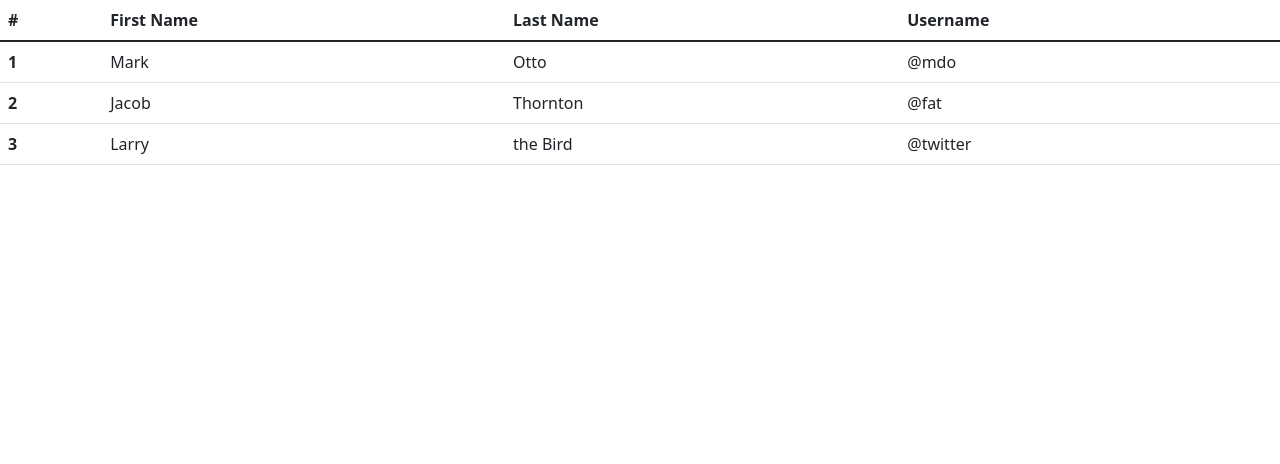
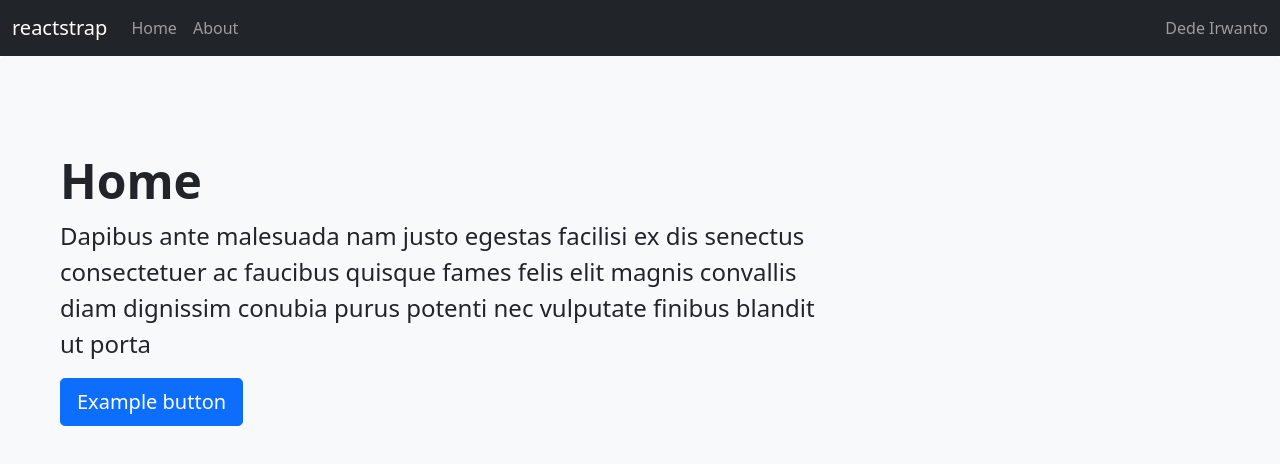
Before and after one commit to dede-irwanto/front-reactjs, a React (Create React App) app: page / in a window 1280 px wide. Shown: the top 464 px of the page. Built offline with nearby package versions, Linux system fonts and the light colour scheme.

Commit message:
first commit

```diff
--- a/package.json
+++ b/package.json
@@ -7,6 +7,7 @@
     "@testing-library/react": "^12.1.2",
     "@testing-library/user-event": "^13.5.0",
     "bootstrap": "^5.1.3",
+    "cors": "^2.8.5",
     "react": "^17.0.2",
     "react-dom": "^17.0.2",
     "react-router-dom": "^6.2.1",
--- a/src/App.js
+++ b/src/App.js
@@ -1,13 +1,20 @@
-import Home from "./Component/Fungsional/Home";
-import Parent from "./Component/Class/Parent";
-import BootstrapComp from "./Component/Class/BootstrapComp";
-// import "./App.css";
+import React from "react";
+import { BrowserRouter, Route, Routes } from "react-router-dom";
+import About from "./Component/Fungsional/AboutComp";
+import DetailComp from "./Component/Fungsional/DetailComp";
+import HomePage from "./Component/Fungsional/HomePage";
+import NavbarComp from "./Component/Fungsional/NavbarComp";
 
 function App() {
   return (
-    <div className="App">
-      <BootstrapComp />
-    </div>
+    <BrowserRouter>
+      <NavbarComp />
+      <Routes>
+        <Route exact path="/" element={<HomePage />} />
+        <Route exact path="/about" element={<About />} />
+        <Route exact path="/detail/:id" element={<DetailComp />} />
+      </Routes>
+    </BrowserRouter>
   );
 }
 
--- /dev/null
+++ b/src/Component/Fungsional/AboutComp.jsx
@@ -0,0 +1,35 @@
+import React from "react";
+import { Row, Col, Container } from "reactstrap";
+import CardComp from "./CardComp";
+
+const AboutComp = () => {
+  return (
+    <div>
+      <div className="p-5 mb-4 bg-light rounded-3">
+        <div className="container-fluid py-5">
+          <h1 className="display-5 fw-bold">About</h1>
+          <p className="col-md-8 fs-4">
+            Ut magna vulputate potenti dui ex pretium torquent integer et semper
+            viverra erat dapibus nulla morbi fusce pulvinar porta consequat diam
+            maecenas elit suscipit mus iaculis accumsan condimentum ad eu
+          </p>
+        </div>
+      </div>
+      <Container>
+        <Row>
+          <Col md="4">
+            <CardComp id="1" judul="Belajar React JS" tanggal="30 Mei 2022" />
+          </Col>
+          <Col md="4">
+            <CardComp id="2" judul="Belajar Golang" tanggal="30 Juni 2022" />
+          </Col>
+          <Col md="4">
+            <CardComp id="3" judul="Belajar PHP" tanggal="30 Juli 2022" />
+          </Col>
+        </Row>
+      </Container>
+    </div>
+  );
+};
+
+export default AboutComp;
--- /dev/null
+++ b/src/Component/Fungsional/CardComp.jsx
@@ -0,0 +1,44 @@
+import React from "react";
+import { Link } from "react-router-dom";
+import {
+  Card,
+  CardImg,
+  CardBody,
+  CardTitle,
+  CardSubtitle,
+  CardText,
+  Button,
+} from "reactstrap";
+
+const CardComp = (props) => {
+  return (
+    <div>
+      <Card>
+        <CardImg
+          alt="Card image cap"
+          src="https://picsum.photos/318/180"
+          top
+          width="100%"
+        />
+        <CardBody>
+          <CardTitle tag="h5">{props.judul}</CardTitle>
+          <CardSubtitle className="mb-2 text-muted" tag="h6">
+            {props.tanggal}
+          </CardSubtitle>
+          <CardText>
+            This is a wider card with supporting text below as a natural lead-in
+            to additional content. This content is a little bit longer.
+          </CardText>
+          <Link
+            to={{ pathname: `/detail/${props.id}` }}
+            state={{ judul: props.judul, tanggal: props.tanggal }}
+          >
+            <Button>Detail</Button>
+          </Link>
+        </CardBody>
+      </Card>
+    </div>
+  );
+};
+
+export default CardComp;
--- /dev/null
+++ b/src/Component/Fungsional/DetailComp.jsx
@@ -0,0 +1,24 @@
+import React from "react";
+import { useLocation } from "react-router-dom";
+
+const DetailComp = (props) => {
+  const location = useLocation();
+  const { judul, tanggal } = location.state;
+  return (
+    <div>
+      <div className="p-5 mb-4 bg-light rounded-3">
+        <div className="container-fluid py-5">
+          <h1 className="display-5 fw-bold">{judul}</h1>
+          <p className="lead">{tanggal}</p>
+          <p className="col-md-8 fs-4">
+            Ut magna vulputate potenti dui ex pretium torquent integer et semper
+            viverra erat dapibus nulla morbi fusce pulvinar porta consequat diam
+            maecenas elit suscipit mus iaculis accumsan condimentum ad eu
+          </p>
+        </div>
+      </div>
+    </div>
+  );
+};
+
+export default DetailComp;
--- /dev/null
+++ b/src/Component/Fungsional/HomePage.jsx
@@ -0,0 +1,24 @@
+import React from "react";
+
+const HomePage = () => {
+  return (
+    <div>
+      <div className="p-5 mb-4 bg-light rounded-3">
+        <div className="container-fluid py-5">
+          <h1 className="display-5 fw-bold">Home</h1>
+          <p className="col-md-8 fs-4">
+            Dapibus ante malesuada nam justo egestas facilisi ex dis senectus
+            consectetuer ac faucibus quisque fames felis elit magnis convallis
+            diam dignissim conubia purus potenti nec vulputate finibus blandit
+            ut porta
+          </p>
+          <button className="btn btn-primary btn-lg" type="button">
+            Example button
+          </button>
+        </div>
+      </div>
+    </div>
+  );
+};
+
+export default HomePage;
--- /dev/null
+++ b/src/Component/Fungsional/NavbarComp.jsx
@@ -0,0 +1,35 @@
+import React from "react";
+import {
+  Navbar,
+  NavbarBrand,
+  NavbarText,
+  NavbarToggler,
+  Collapse,
+  Nav,
+  NavItem,
+  NavLink,
+} from "reactstrap";
+
+const NavbarComp = () => {
+  return (
+    <div>
+      <Navbar color="dark" expand="md" dark>
+        <NavbarBrand href="/">reactstrap</NavbarBrand>
+        <NavbarToggler onClick={function noRefCheck() {}} />
+        <Collapse navbar>
+          <Nav className="me-auto" navbar>
+            <NavItem>
+              <NavLink href="/">Home</NavLink>
+            </NavItem>
+            <NavItem>
+              <NavLink href="/about/">About</NavLink>
+            </NavItem>
+          </Nav>
+          <NavbarText>Dede Irwanto</NavbarText>
+        </Collapse>
+      </Navbar>
+    </div>
+  );
+};
+
+export default NavbarComp;
```
Also changed, not shown: src/Component/Class/Beranda.jsx (+6 -2 lines), 2 other files (tests, documents, lock files or other folders).
